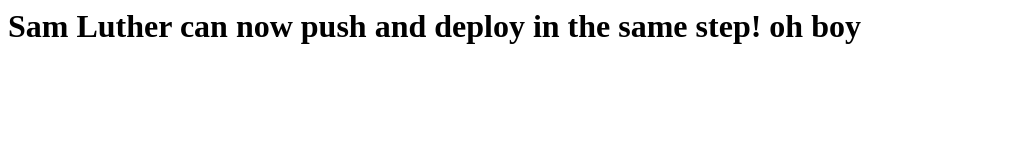
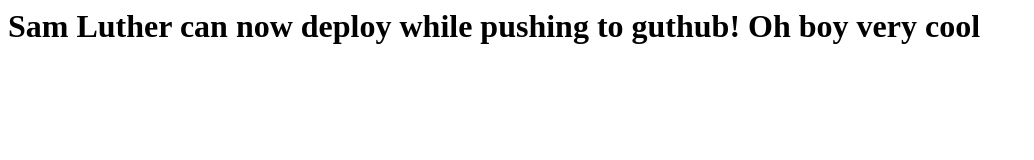
Before and after one commit to S-Luther/animated-spork, a plain HTML site: page public/index.html in a window 1280 px wide. Shown: the whole page, without its empty margins (0-1034 px from the left). Drawn offline with Linux system fonts and the light colour scheme.

Commit message:
test change

```diff
--- a/public/index.html
+++ b/public/index.html
@@ -1,4 +1,4 @@
 
   <h1>
-    Sam Luther can now push and deploy in the same step! oh boy
+    Sam Luther can now deploy while pushing to guthub! Oh boy very cool
   </h1>
```
